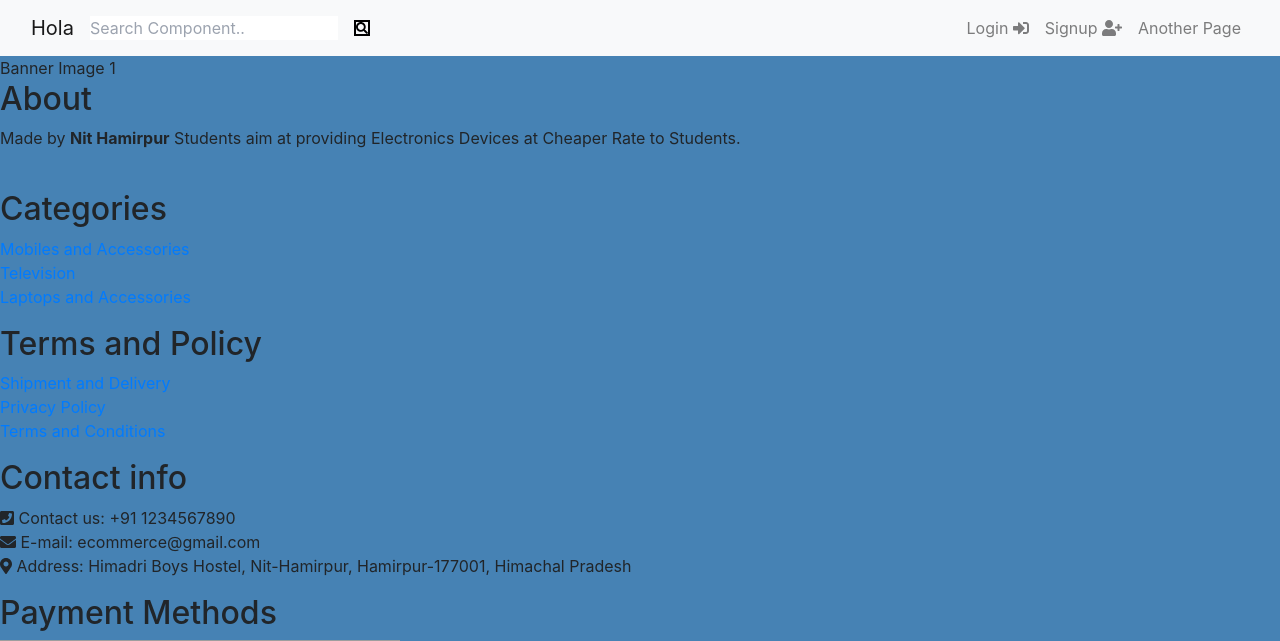
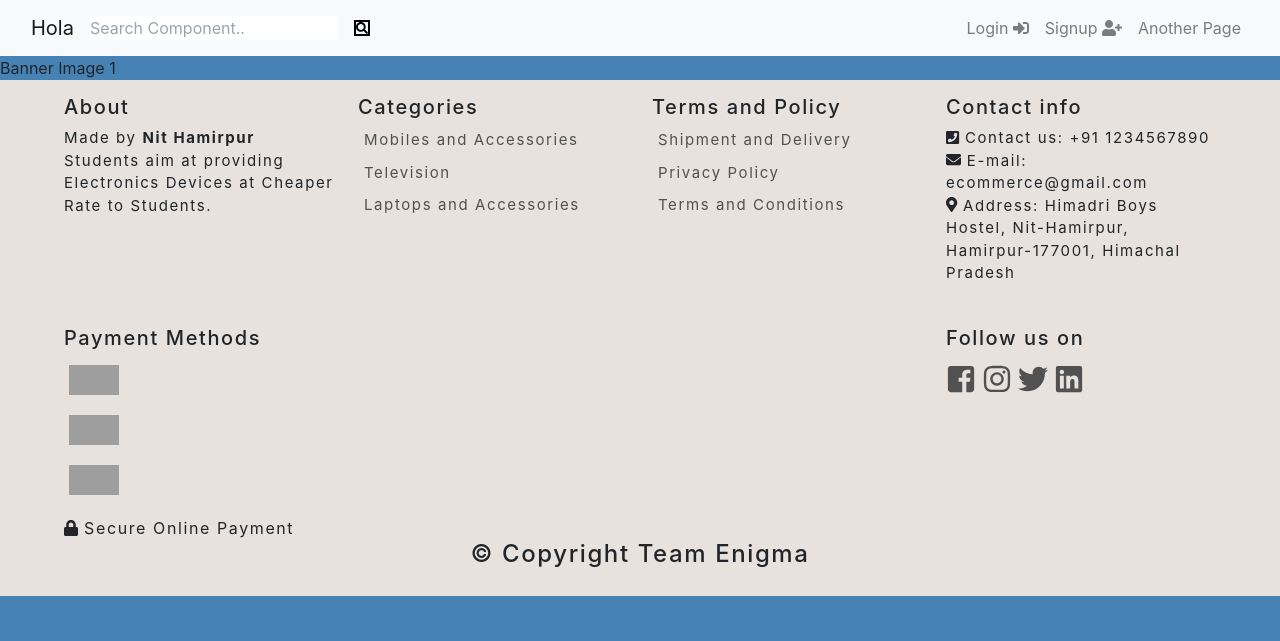
Before and after one commit to AvishrantsSh/Django_Ecomm, a Django app: page / in a window 1280 px wide. Shown: the top 641 px of the page. Run offline with Django 3.2, Linux system fonts and the light colour scheme; some libraries are stand-ins or nearby versions; grey boxes are pictures that could not be loaded.

Commit message:
Update base.css
css with footer styling

```diff
--- a/static/stylesheet/base.css
+++ b/static/stylesheet/base.css
@@ -2,3 +2,113 @@
 	   margin: 0px;
 	   padding: 0px;
 }
+/******************* Footer *****************/
+@import url("https://fonts.googleapis.com/css?family=Lato:400,700");
+:root {
+  --primaryColor: #f09d51;
+  --mainWhite: #fff;
+  --mainBlack: #222;
+  --mainGrey: #ececec;
+  --mainSpacing: 0.1rem;
+  --mainTransition: all 0.3s linear;
+}
+.footer{
+	width: 90vw;
+	margin: 0 auto;
+	margin-top: 15px;
+	max-width: 1170px;
+	background:  rgb(231, 226, 221);
+	display: grid;
+	grid-template-columns: repeat(auto-fit, minmax(260px, 1fr));
+	/* grid-template-columns: repeat(4,1fr); */
+	/* grid-template-columns: 1fr 1fr 1fr 1fr; */
+	grid-column-gap: 1.5rem;
+	grid-row-gap: 2rem;
+	text-decoration: none;
+	padding-bottom: 20px;
+  }
+  .footer-super-container{
+	background:  rgb(231, 226, 221);
+	height: 100%;
+	letter-spacing: var(--mainSpacing);
+	width: 100%;
+
+  }
+  .widget-title{
+	font-size: 20px;
+  }
+  .footer-container{
+	display: flex;
+  }
+  .pay-icons{
+	margin-top: 10px;
+	padding: 5px 5px 5px 5px;
+	width: 60px;
+	height: 40px;
+  }
+  .footer-list{
+	list-style-type: none;
+  }
+  .footer-list-div{
+	font-size: 15px;
+  }
+  .footer-list-div a{
+	margin-top: 10px;
+	padding: 0px 6px 0px 6px;
+	text-decoration: none;
+	color:#515151;
+	cursor: pointer;
+	display: block;
+  }
+  .footer-list-div a:hover{
+	font-weight: bold;
+	color: black;
+	transition: var(--mainTransition);
+  }
+  .footer-end{
+	width: 90vw;
+	margin: 0 auto;
+	margin-top: 5px;
+	max-width: 1170px;
+	background:  rgb(231, 226, 221);
+	display: grid;
+	grid-template-columns: repeat(auto-fit, minmax(260px, 1fr));
+	/* grid-template-columns: repeat(4,1fr); */
+	/* grid-template-columns: 1fr 1fr 1fr 1fr; */
+	grid-column-gap: 1.5rem;
+	grid-row-gap: 2rem;
+	padding-bottom: 0px;
+  }
+  #fb,
+  #insta,
+  #twit,
+  #link{
+	margin-top: 6px;
+	color: #515151;
+	height: 30px;
+	width: 30px;
+  }
+  #fb:hover{
+	color: black;
+	transition: var(--mainTransition);
+  }
+  #insta:hover{
+	color: black;
+	transition: var(--mainTransition);
+  }
+  #twit:hover{
+	color: black;
+	transition: var(--mainTransition);
+  }
+  #link:hover{
+	color: black;
+	transition: var(--mainTransition);
+  }
+  .end-text{
+	font-size: 10px;
+	display: flex;
+	align-items: center;
+	justify-content: center;
+	padding-bottom: 20px;
+  }
+/******************* End Footer *****************/
```
